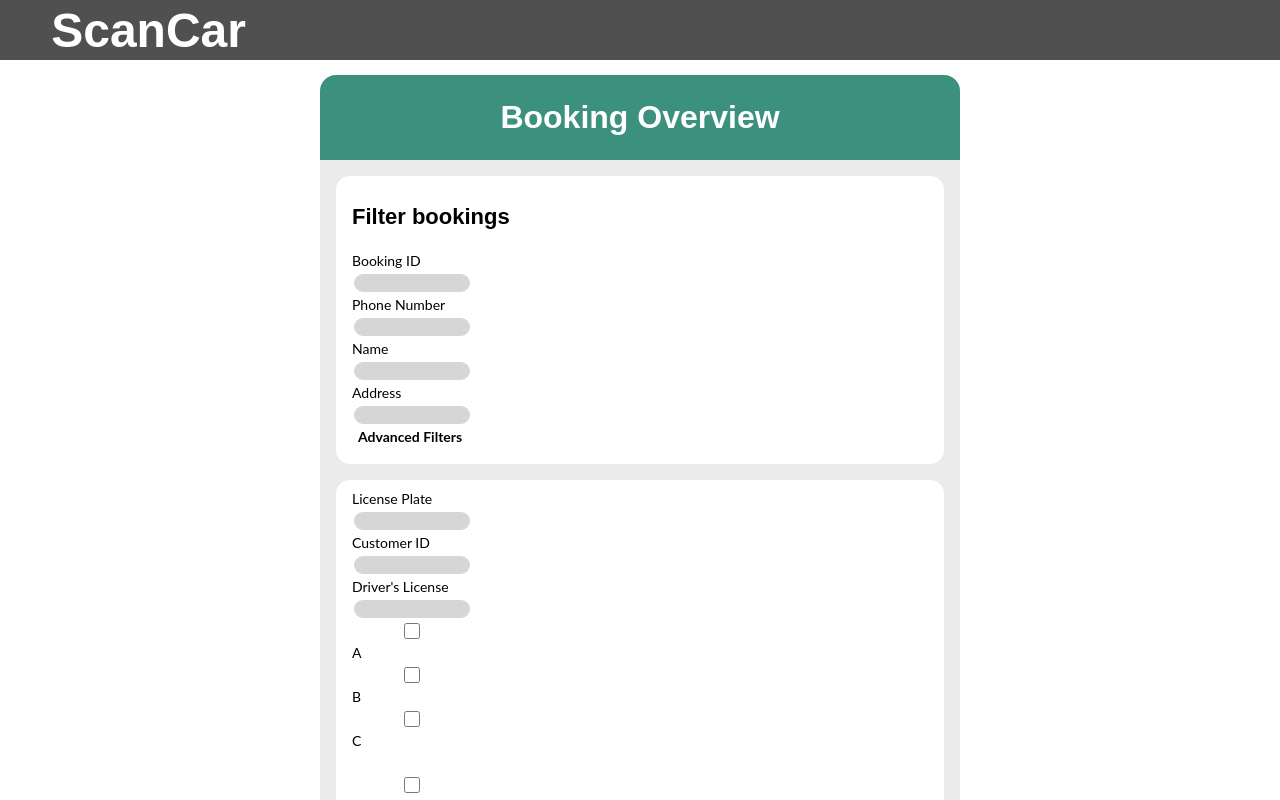
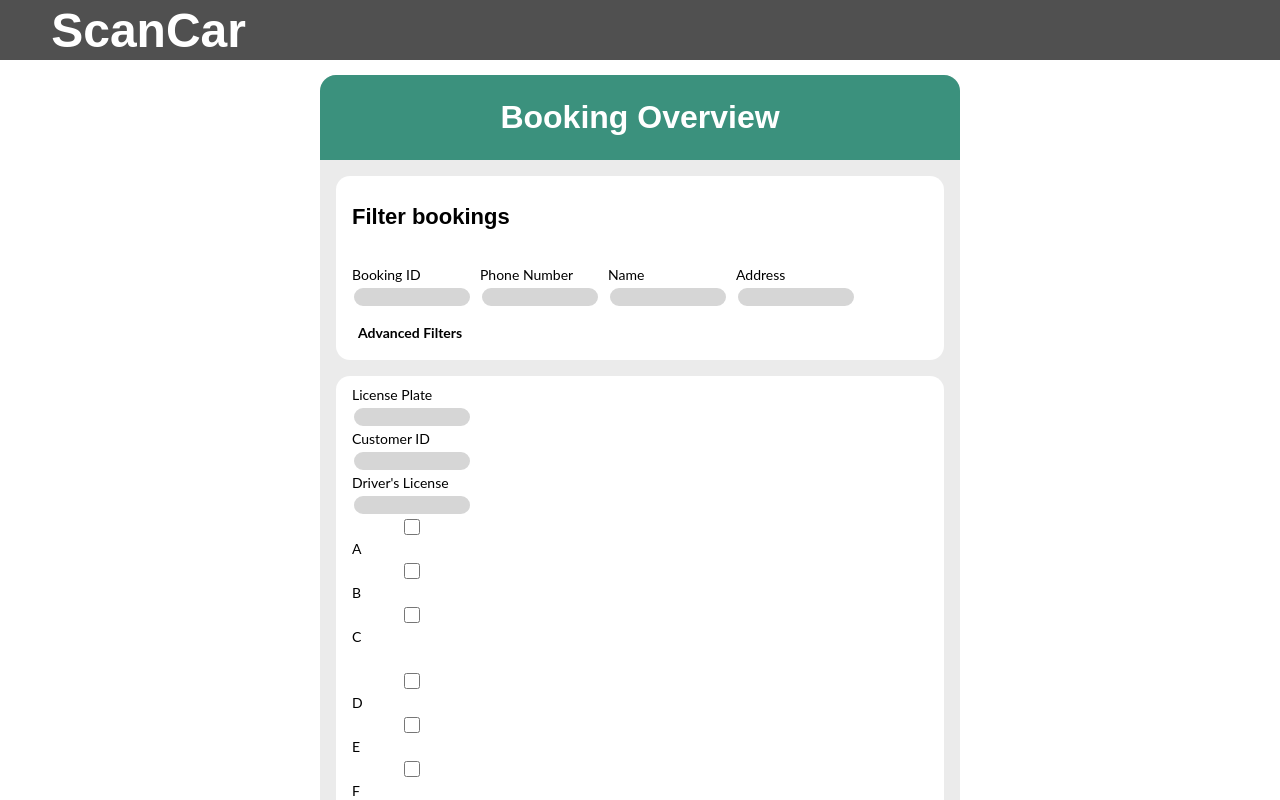
Before and after one commit to JOSBALIN/TIDFinalProject, a React (Create React App) app in the folder scancar/: page / in a window 1280 px wide. Shown: the top 800 px of the page. Built offline with nearby package versions, Linux system fonts and the light colour scheme.

Commit message:
Added grid to filters in App.css and App.js

```diff
--- /dev/null
+++ b/package.json
@@ -0,0 +1,5 @@
+{
+  "dependencies": {
+    "@types/react-router": "^5.1.17"
+  }
+}
--- a/scancar/package.json
+++ b/scancar/package.json
@@ -38,5 +38,8 @@
       "last 1 firefox version",
       "last 1 safari version"
     ]
+  },
+  "devDependencies": {
+    "@types/react": "^17.0.34"
   }
 }
--- a/scancar/src/App.css
+++ b/scancar/src/App.css
@@ -76,6 +76,13 @@ font-size:300%;
 
 }
 
+#filterform {
+  display: grid;
+  grid-template-columns: 112px 112px 112px 112px;
+  grid-gap: 16px;
+}
+
+
 #filtersmodule input{
   width: 112px;
   height: 16px;
@@ -84,7 +91,6 @@ background: #D6D6D6;
   border-radius: 20px;
   border-style:solid;
   border-color:white
-
 }
 
 
--- a/scancar/src/App.js
+++ b/scancar/src/App.js
@@ -47,23 +47,31 @@ function App() {
           <div class="module" id="filtersmodule">
             <h3>Filter bookings</h3>
             <div>
-              <form>
+              <form id = "filterform">
+                <p>
                   <label>
                     Booking ID
                   </label>
                     <input type="text" name="Booking ID" />
+                </p>
+                <p>
                   <label>
                     Phone Number
                   </label>
                     <input type="text" name="Phone Number" />
+                </p>
+                <p>
                   <label>
                     Name
                     </label>
                     <input type="text" name="Name" />
+                </p>
+                <p>
                   <label>
                     Address
                     </label>
                     <input type="text" name="Address" />
+                </p>
               </form>
             </div>
             <button id="advfilters">Advanced Filters</button>
```
Also changed, not shown: 2 other files (tests, documents, lock files or other folders). Lines whose indentation alone changed are shown as unchanged.
